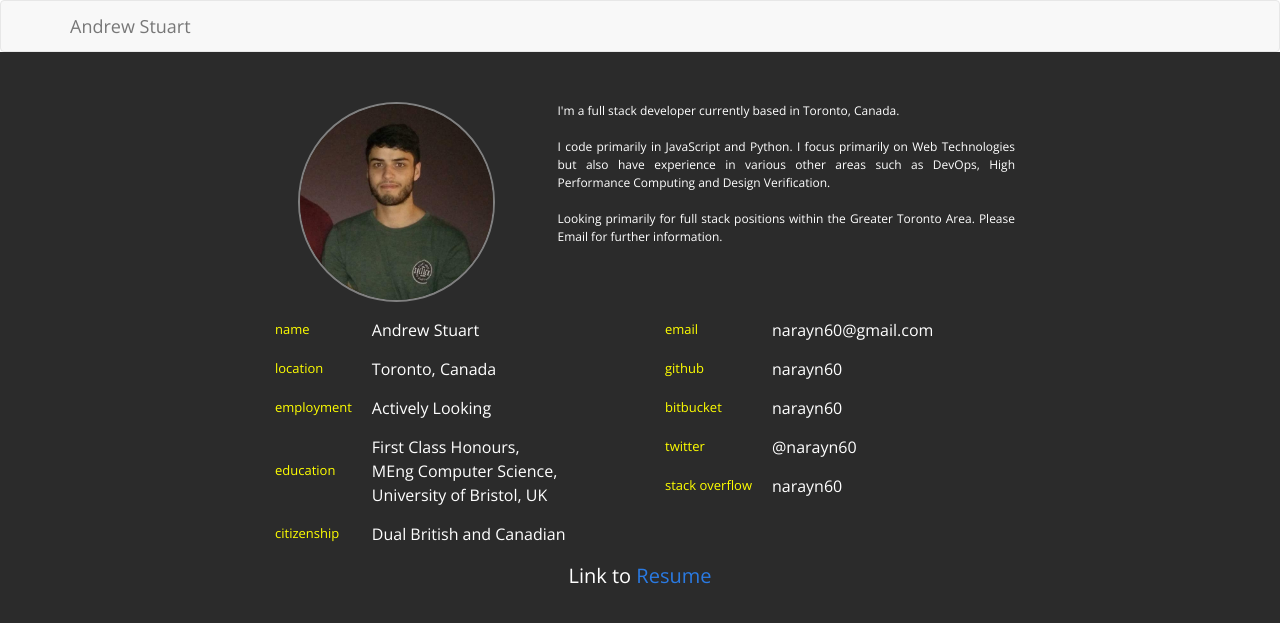
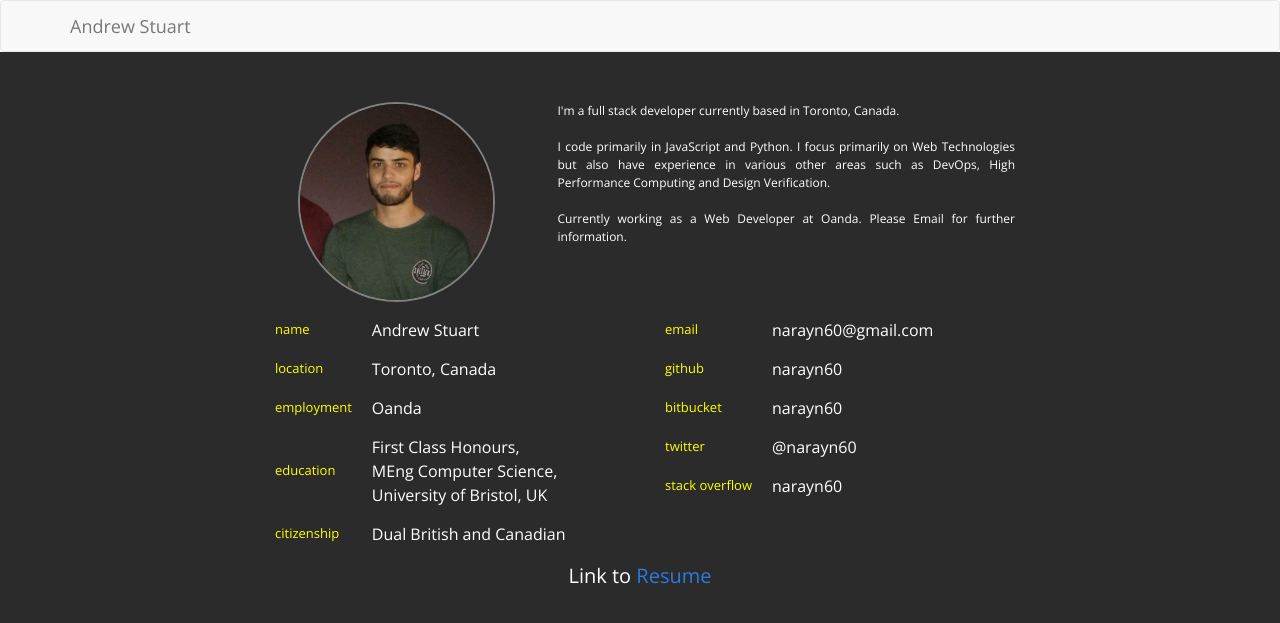
Before and after one commit to narayn60/narayn60.github.io, a Jekyll site: the page built from index.html, in a window 1280 px wide. Shown: the top 623 px of the page. Built offline with Jekyll 4.4.1, drawn with Linux system fonts in a browser that asks for light colours; nearby versions of some CDN libraries.

Commit message:
Added Oanda Information

```diff
--- a/index.html
+++ b/index.html
@@ -8,12 +8,12 @@ personal_description:
  I code primarily in JavaScript and Python. I focus primarily on Web Technologies but also have experience in various other areas such as DevOps, High Performance Computing and Design Verification.
 
 
- Looking primarily for full stack positions within the Greater Toronto Area. Please Email for further information.
+ Currently working as a Web Developer at Oanda. Please Email for further information.
 
 details:
  - name: Andrew Stuart
  - location: Toronto, Canada
- - employment: Actively Looking
+ - employment: Oanda
  - education: First Class Honours, </br>MEng Computer Science, </br> University of Bristol, UK
  - citizenship: Dual British and Canadian
 
```
